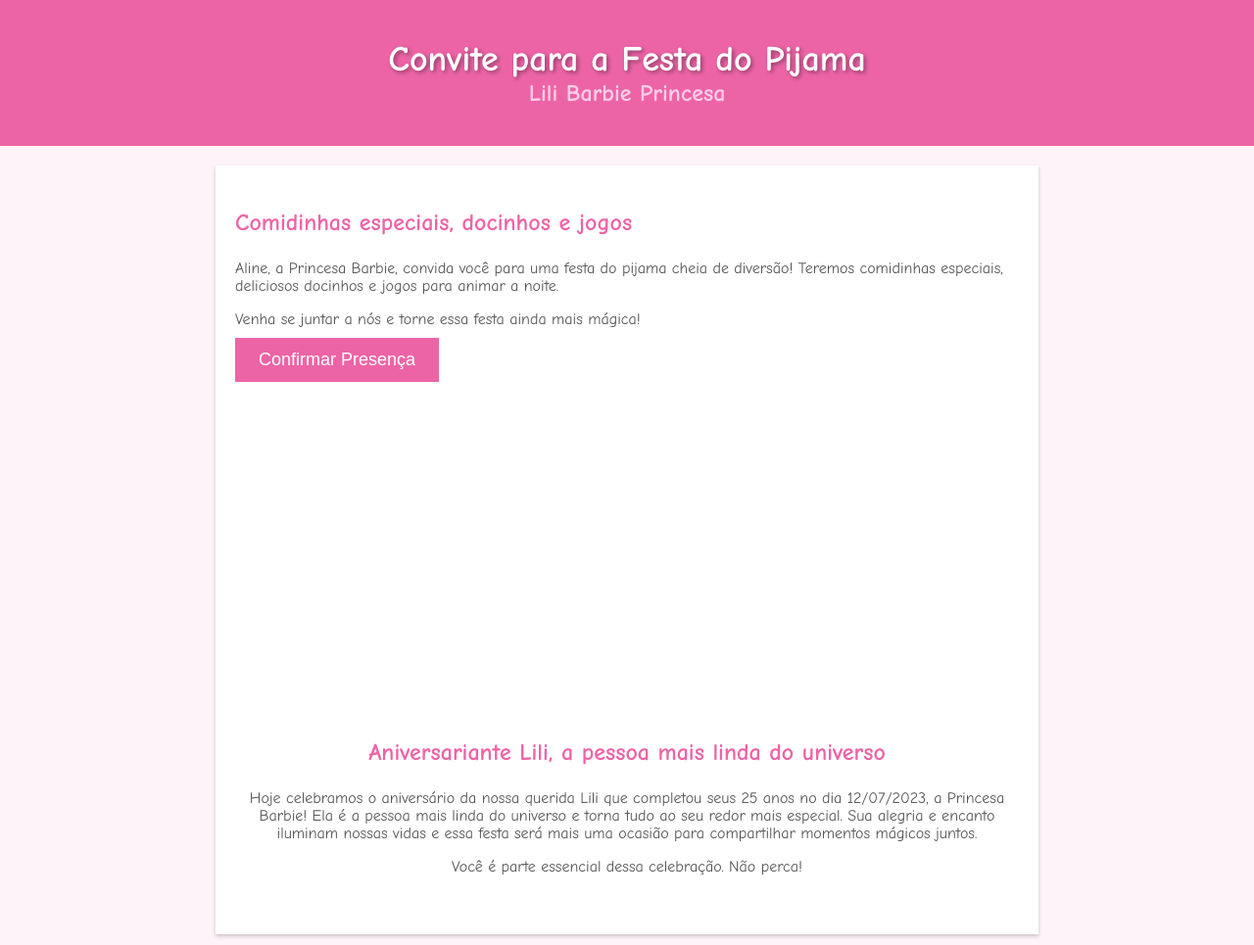
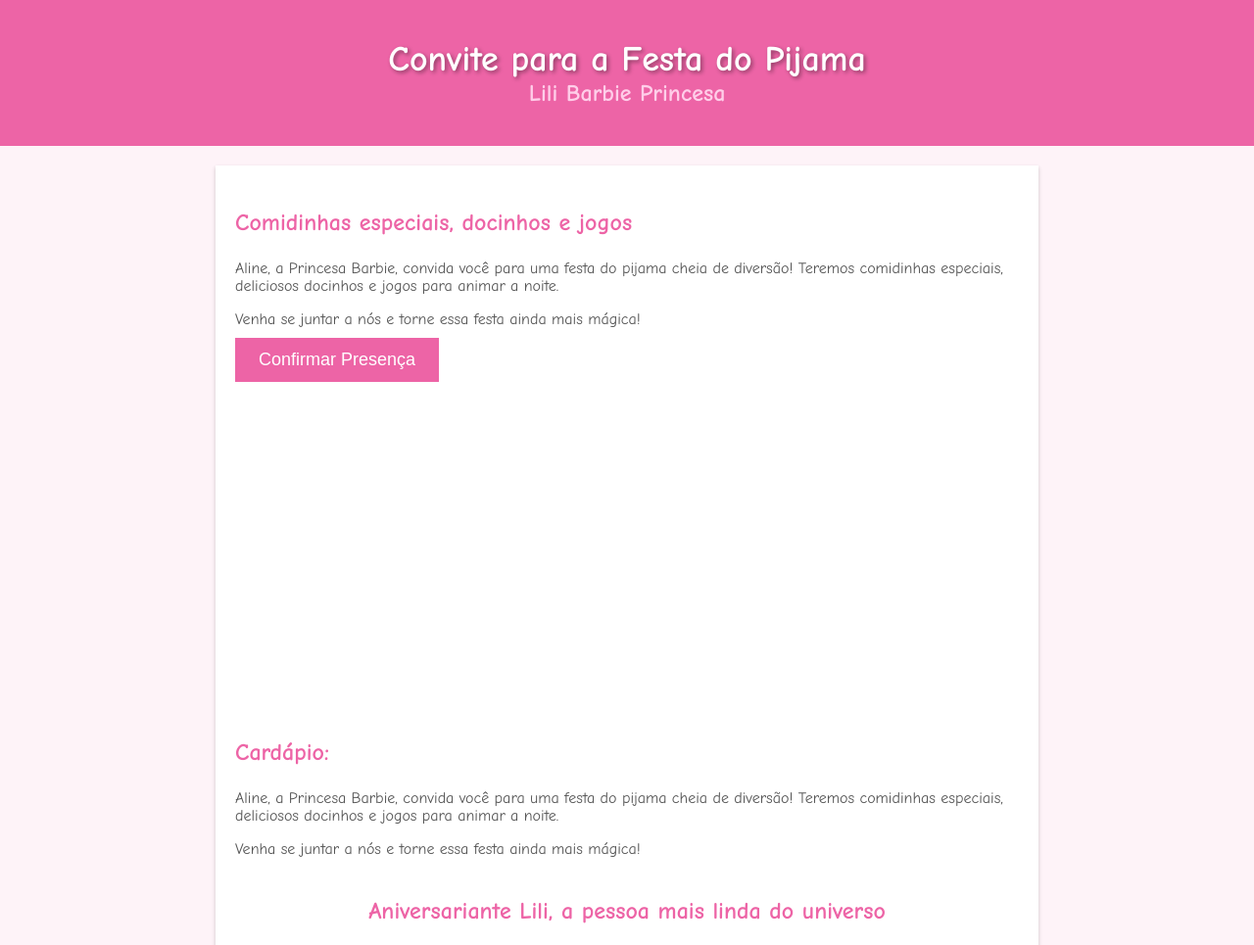
Before and after one commit to maiconc137/aniver_lili, a plain HTML site: page index.html in a window 1280 px wide. Shown: the top 965 px of the page at 98% size. Drawn offline with Linux system fonts and the light colour scheme.

Commit message:
Update index.html

```diff
--- a/index.html
+++ b/index.html
@@ -30,6 +30,13 @@
       </div>
     </section>
 
+    <section class="details">
+      <h3>Cardápio:</h3>
+      <p>Aline, a Princesa Barbie, convida você para uma festa do pijama cheia de diversão! Teremos comidinhas
+        especiais, deliciosos docinhos e jogos para animar a noite.</p>
+      <p>Venha se juntar a nós e torne essa festa ainda mais mágica!</p>
+    </section>
+
     <section class="birthday-girl">
       <h3>Aniversariante Lili, a pessoa mais linda do universo</h3>
       <p>Hoje celebramos o aniversário da nossa querida Lili que completou seus 25 anos no dia 12/07/2023, a Princesa
```
